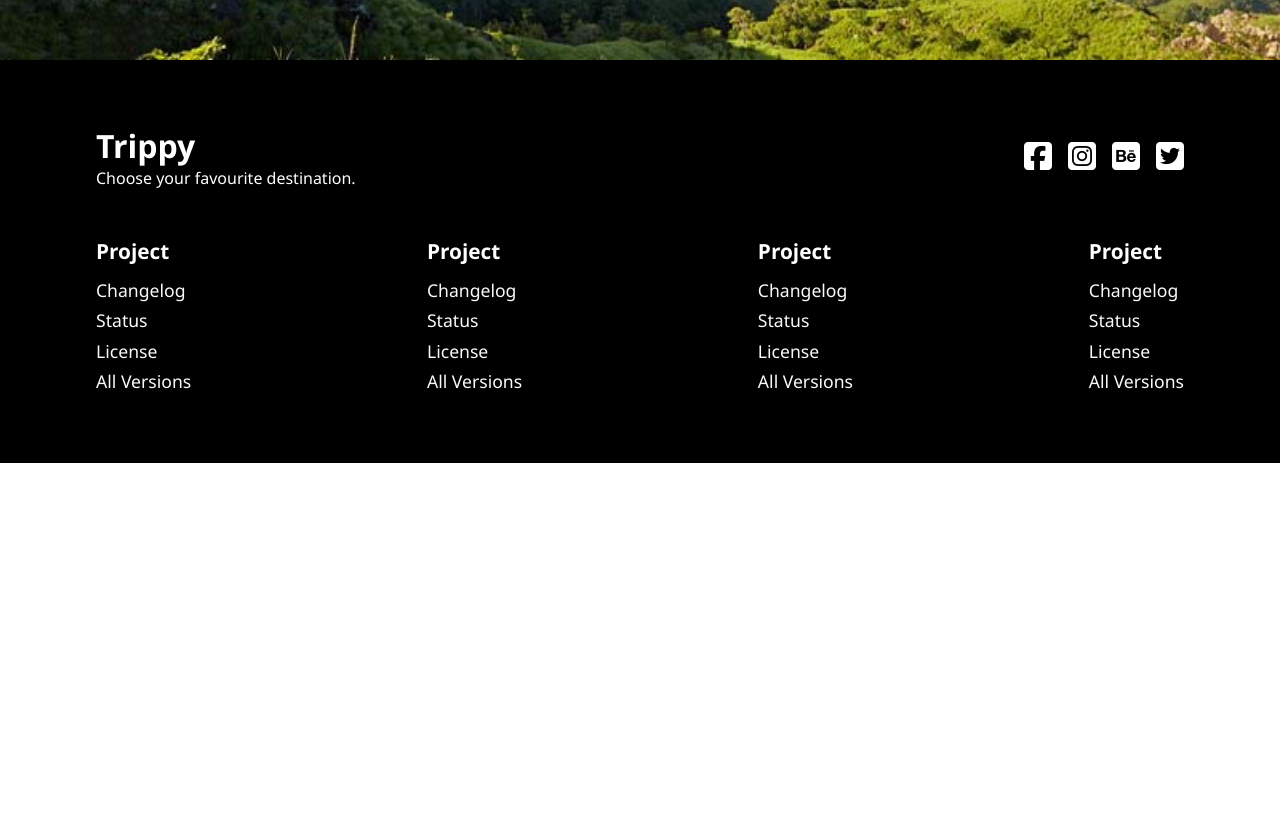
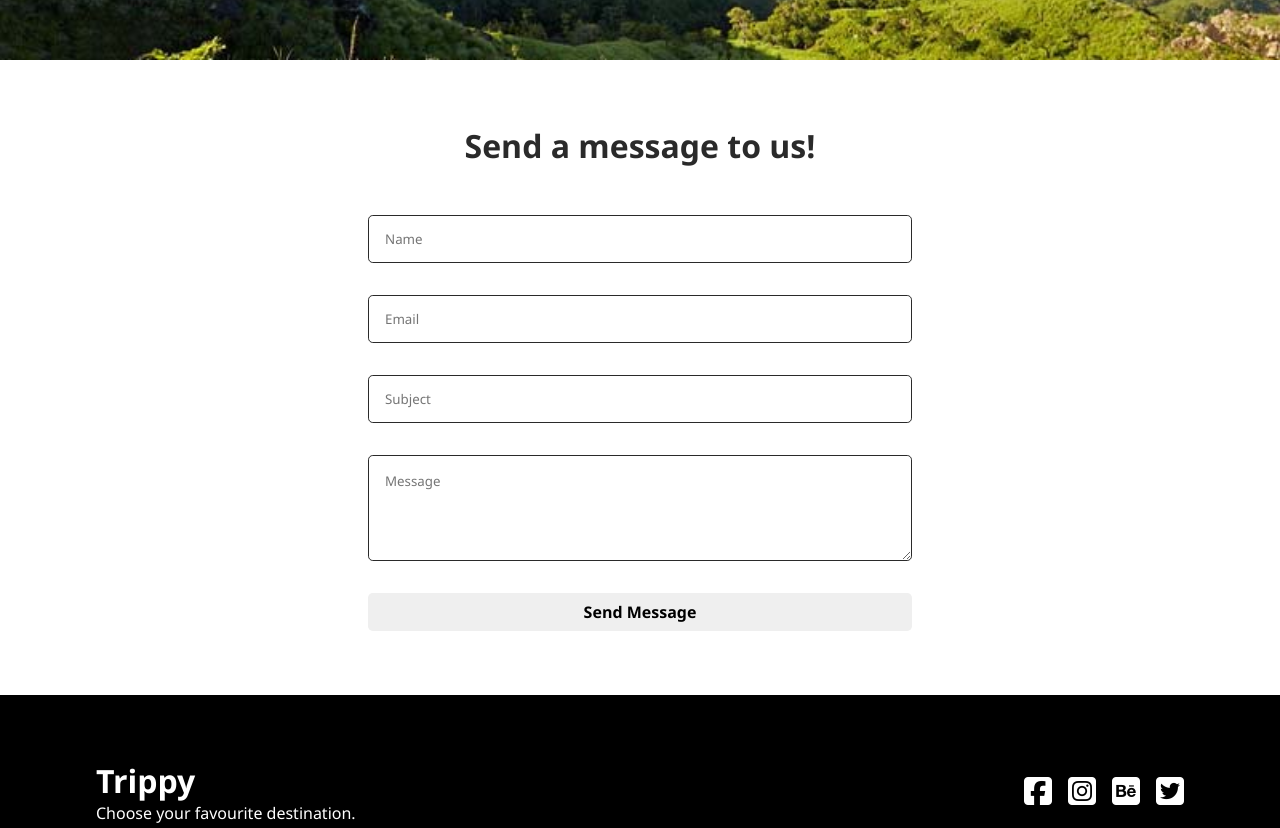
Before and after one commit to DilankaRW/Travel-Web, a React (Create React App) app: page /contact in a window 1280 px wide. Shown: the part 500-1328 px from the top of the page. Before the commit the page ends 963 px from the top, so only its background shows below. Built offline with nearby package versions, Linux system fonts and the light colour scheme.

Commit message:
Update Contact Page

```diff
--- /dev/null
+++ b/src/components/ContactForm.jsx
@@ -0,0 +1,18 @@
+import "./ContactFormStyles.css"
+
+function ContactForm(){
+    return(
+        <div className="form-container">
+            <h1>Send a message to us!</h1>
+            <form>
+            <input placeholder="Name"/>
+            <input placeholder="Email"/>
+            <input placeholder="Subject"/>
+            <textarea placeholder="Message" rows="4"></textarea>
+            <button>Send Message</button>
+            </form>
+        </div>
+    )
+}
+
+export default ContactForm
--- /dev/null
+++ b/src/components/ContactFormStyles.css
@@ -0,0 +1,42 @@
+.form-container{
+    margin: 4rem 6rem;
+    color: #2a2a2a;
+}
+
+.form-container form{
+    padding-top: 3rem;
+    display: flex;
+    flex-direction: column;
+    width: 50%;
+    margin: auto;
+}
+
+.form-container input{
+    height: 3rem;
+    padding: 0 1rem;
+    margin-bottom: 2rem;
+    border-radius: 0.3rem;
+    border: 1px solid #2a2a2a;
+}
+
+.form-container textarea{
+    padding: 1rem;
+    margin-bottom: 2rem;
+    border-radius: 0.3rem;
+    border: 1px solid #2a2a2a;
+}
+
+.form-container button{
+    display: inline;
+}
+
+@media screen and (max-width: 850px) {
+    .form-container{
+        margin: 4rem 2rem;
+    }
+
+    .form-container form{
+        padding-top: 2rem;
+        width: 90%;
+    }
+}
--- a/src/routes/Contact.jsx
+++ b/src/routes/Contact.jsx
@@ -1,3 +1,4 @@
+import ContactForm from "../components/ContactForm";
 import Footer from "../components/Footer";
 import Hero from "../components/Hero";
 import Navbar from "../components/Navbar";
@@ -13,6 +14,7 @@ function Contact(){
         title="Contact"
         btnClass="hide"
         />
+        <ContactForm/>
         <Footer/>
         </>
     )
```
